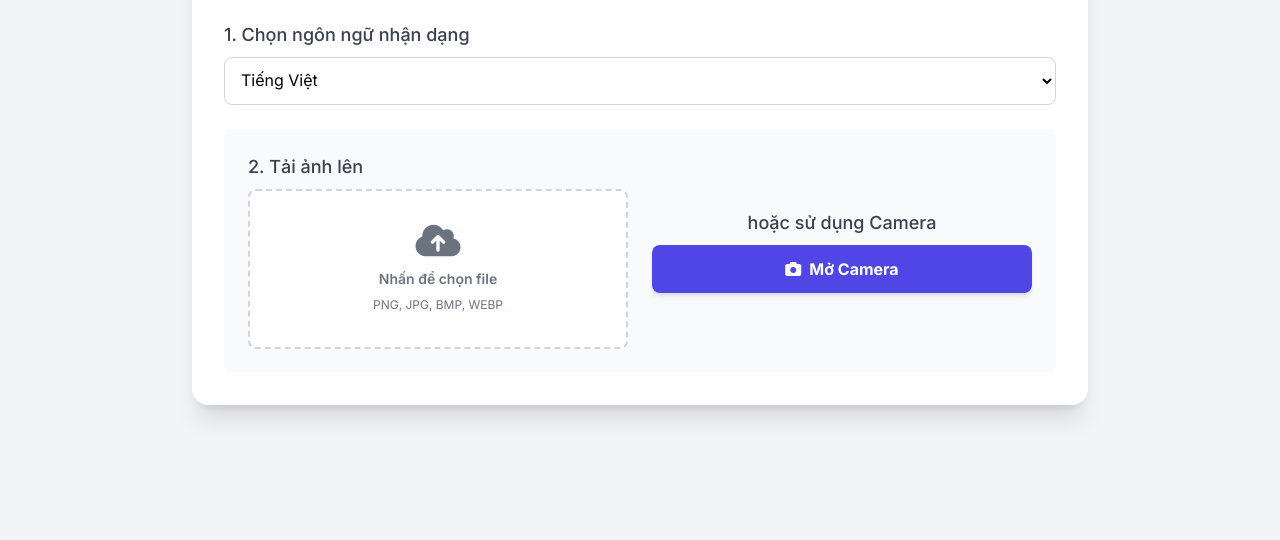
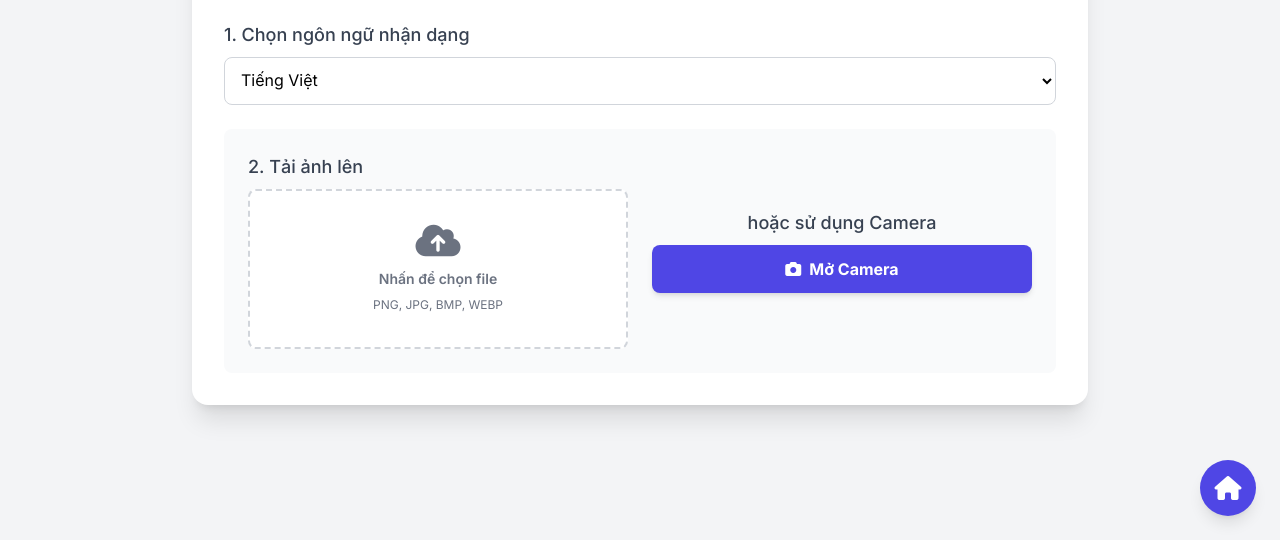
Before and after one commit to phamxuandong9nick/read, a plain HTML site: page index.html in a window 1280 px wide. Shown: the part 260-800 px from the top of the page. Drawn offline with nearby package versions, Linux system fonts and the light colour scheme.

Commit message:
Update index.html

```diff
--- a/index.html
+++ b/index.html
@@ -97,8 +97,12 @@
                 </button>
             </div>
         </div>
+    </div>
 
-    </div>
+    <!-- Nút nổi để trở về trang chủ -->
+    <a href="index.html" title="Trở về trang chủ" class="fixed bottom-6 right-6 bg-indigo-600 text-white w-14 h-14 rounded-full flex items-center justify-center shadow-lg hover:bg-indigo-700 transition-transform transform hover:scale-110 z-50">
+        <i class="fas fa-home text-2xl"></i>
+    </a>
 
 <script>
     // Lấy các đối tượng DOM
```
